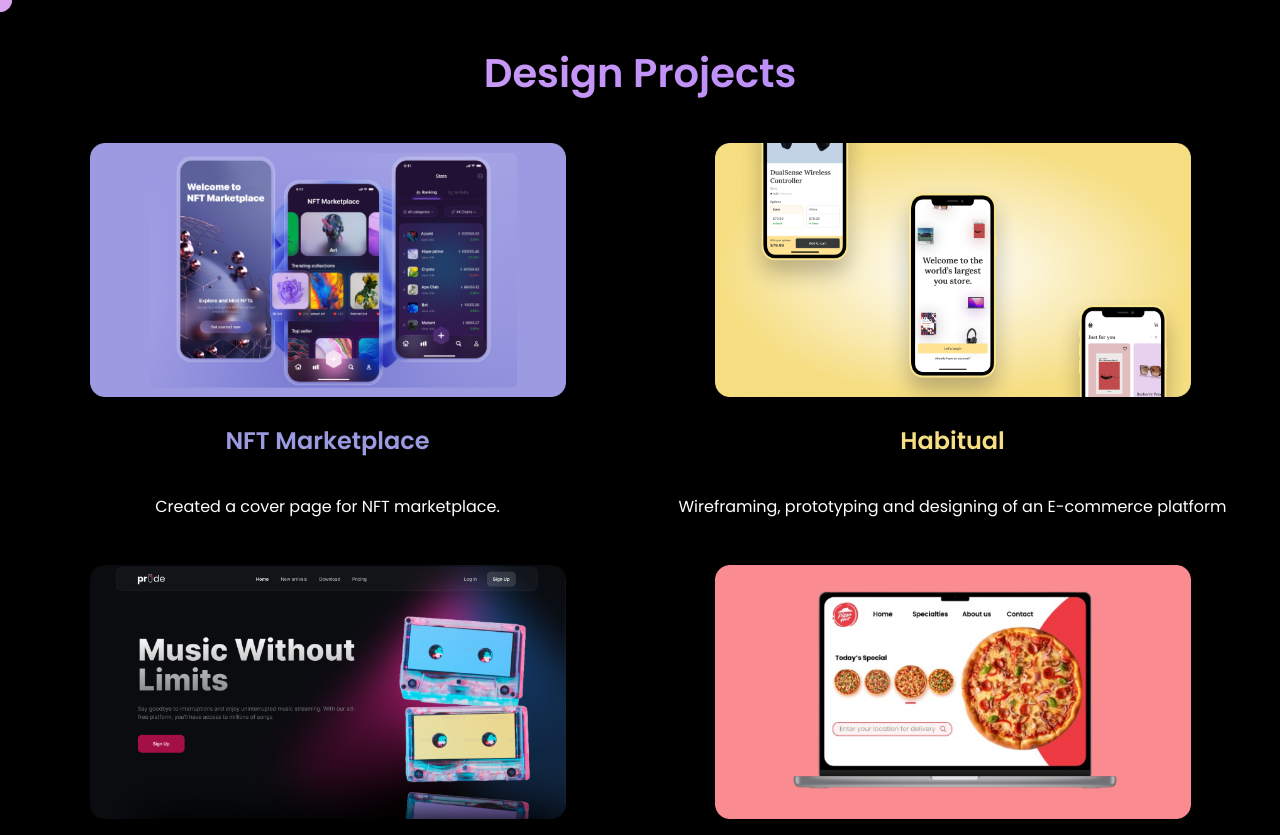
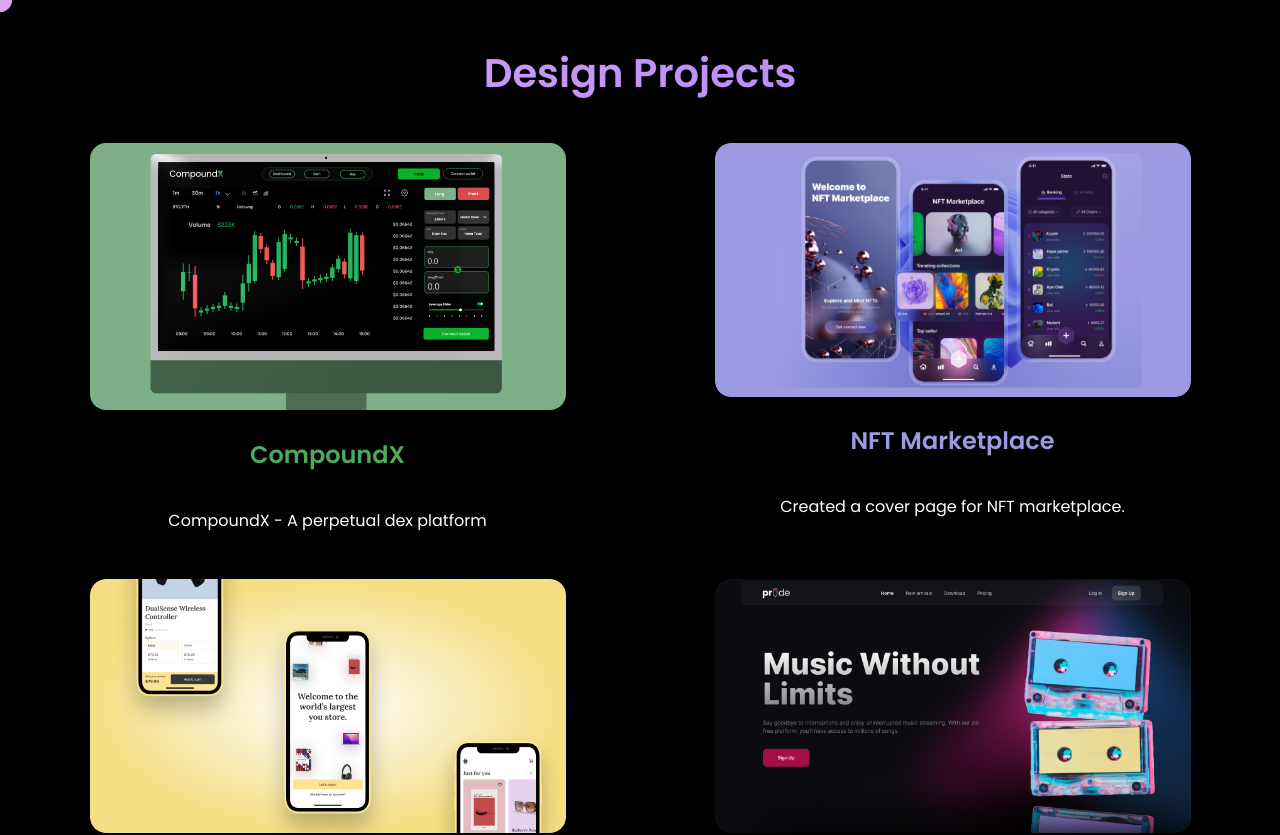
Before and after one commit to RaahilMehta/UI-UX-Portfolio, a React (Create React App) app: page /design in a window 1280 px wide. Shown: the top 835 px of the page. Built offline with nearby package versions, Linux system fonts and the light colour scheme.

Commit message:
updated projects

```diff
--- a/src/Design.js
+++ b/src/Design.js
@@ -3,6 +3,13 @@
 import './Project.css';
 
 const designProjects = [
+  {
+    title: "CompoundX",
+    description: "CompoundX - A perpetual dex platform",
+    image: "/assets/compoundX.png",  // Make sure the image is in the public/assets directory
+    link: "https://www.figma.com/proto/7w5iLdnIUAXMceuVmPrRVi/CompundX?page-id=0%3A1&node-id=9-66&node-type=frame&viewport=-146%2C1297%2C0.19&t=7ShLPyxOESbw1oPb-1&scaling=min-zoom&content-scaling=fixed&starting-point-node-id=6%3A58",
+    className: "compoundx"
+  },
   {
       title: "NFT Marketplace",
       description: "Created a cover page for NFT marketplace.",
@@ -21,16 +28,16 @@
     title: "Modern Website",
     description: "for a music streaming platform for Gen-Z",
     image: "/assets/Frame 829.png",
-    link: "https://www.figma.com/proto/BfqT7jDI1gCqPwzCDkZsBw/odyssey?page-id=0%3A1&node-id=7-4&node-type=frame&viewport=204%2C365%2C0.05&t=QYPMP24xYS9ARqX5-1&scaling=scale-down-width&content-scaling=fixed&starting-point-node-id=7%3A4", // Example link
+    link: "https://www.figma.com/proto/BfqT7jDI1gCqPwzCDkZsBw/odyssey?page-id=0%3A1&node-id=7-4&node-type=frame&viewport=204%2C365%2C0.05&t=QYPMP24xYS9ARqX5-1&scaling=scale-down-width&content-scaling=fixed&starting-point-node-id=7%3A4",
     className: "modern-website"
-},
-{
+  },
+  {
     title: "3D Carousel animation",
     description: "applying new animation on my designs.",
     image: "/assets/Frame 832.png",
-    link: "https://www.figma.com/proto/vfIMdAkfQ0neIIbpH4l2cC/3D-Interactive-Animation?page-id=0%3A1&node-id=5-22&scaling=scale-down&content-scaling=fixed&t=YyXdYNk5wzPFSSdP-1", // Example link
+    link: "https://www.figma.com/proto/vfIMdAkfQ0neIIbpH4l2cC/3D-Interactive-Animation?page-id=0%3A1&node-id=5-22&scaling=scale-down&content-scaling=fixed&t=YyXdYNk5wzPFSSdP-1",
     className: "carousel-animation"
-},
+  },
 ];
 
 function Design() {
--- a/src/Project.css
+++ b/src/Project.css
@@ -12,6 +12,9 @@
 
   .carousel-animation {
     color: #F03943;
+  }
+  .compoundx{
+    color: #4BAA5C;
   }
   section {
     text-align: center;
@@ -50,6 +53,7 @@
     height: auto;
     transition: transform 0.3s ease; /* Smooth transition for hover effect */
     margin-bottom: 10px;
+    border-radius: 16px;
   }
 
   .project-card h2 {
```
Also changed, not shown: src/Figma.js (+7 -0 lines), public/assets/compoundX.png (added).
